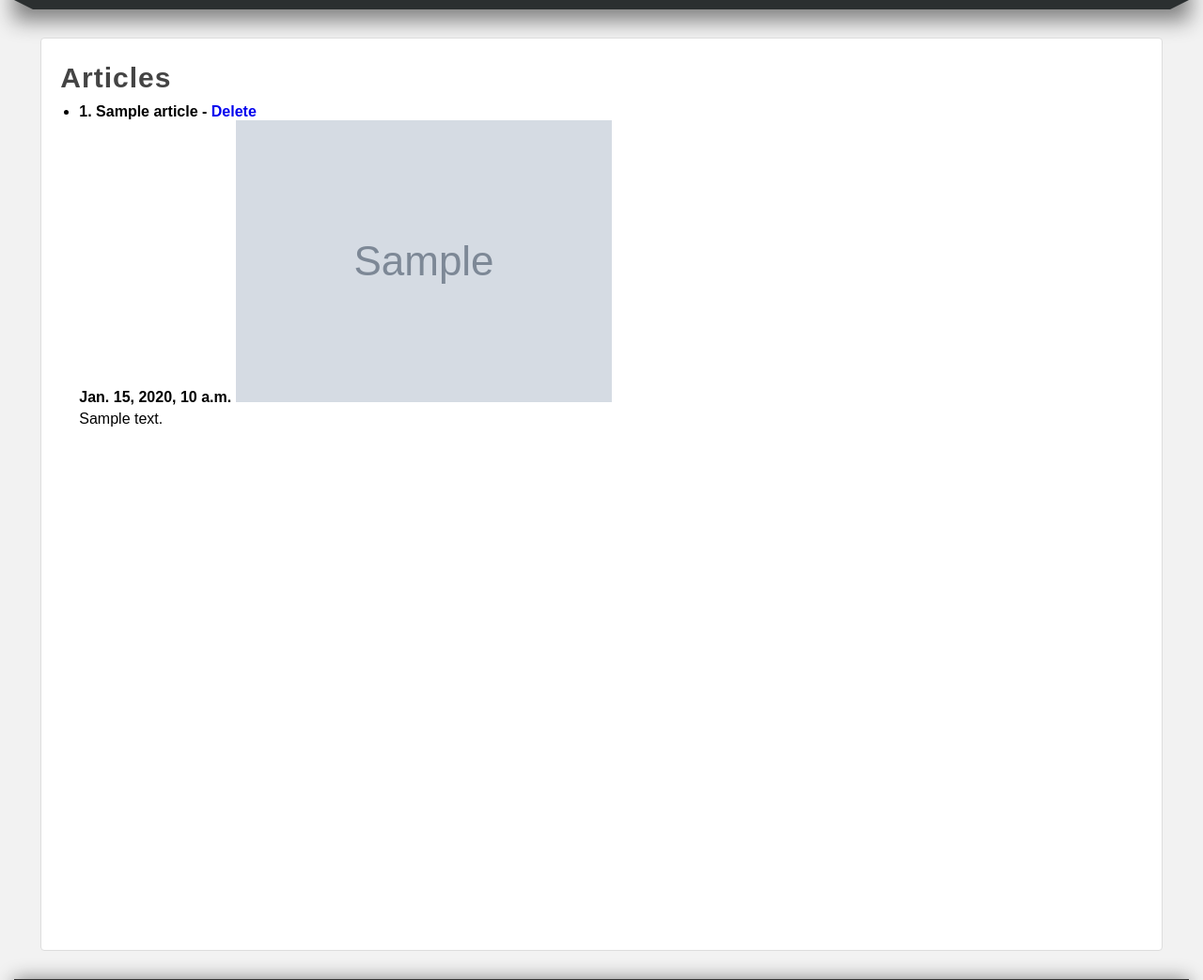
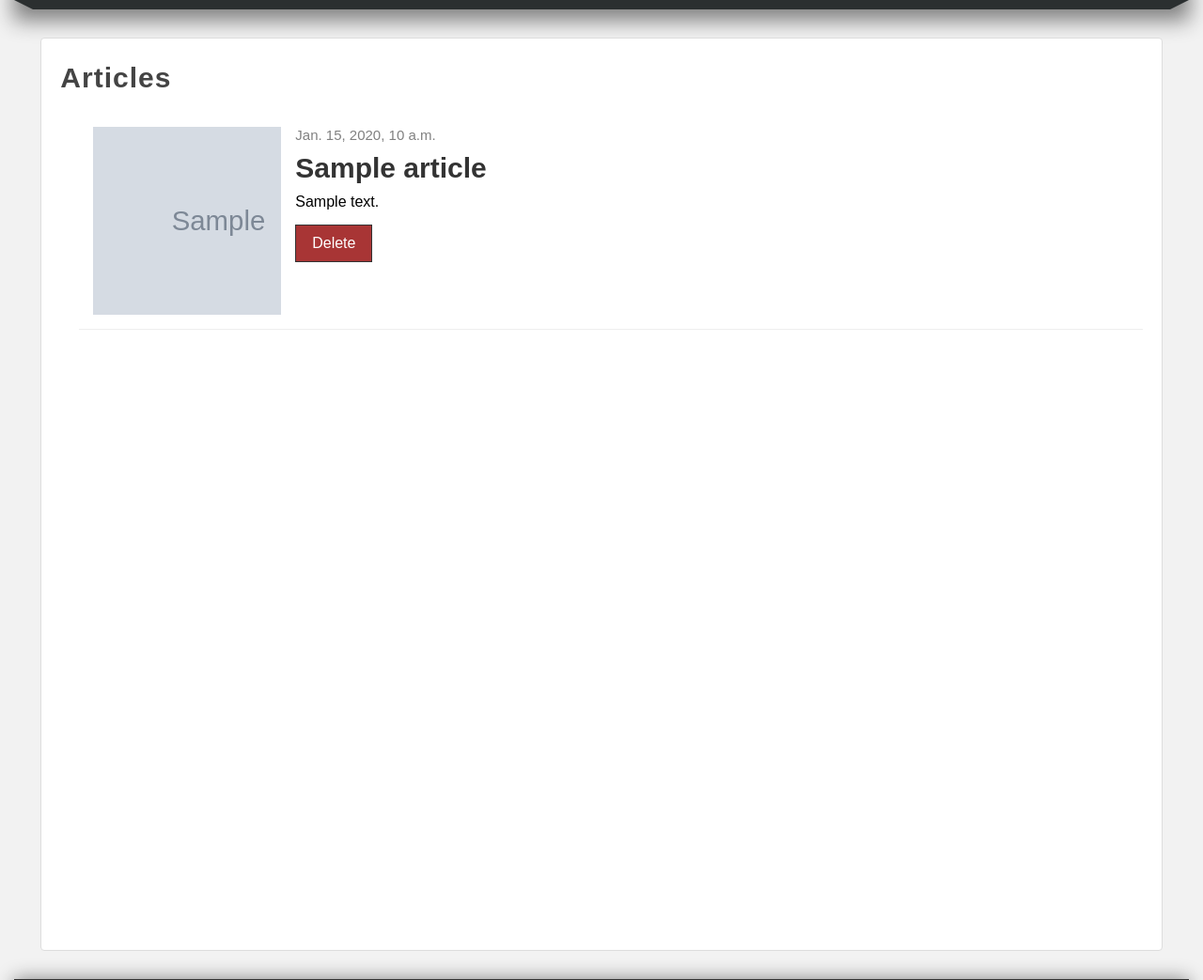
Before and after one commit to JorgeAgulloM/master30python_web, a Django app: page /article/all/ in a window 1280 px wide. Shown: the part 182-1225 px from the top of the page at 94% size. Run offline with Django 4.2, Linux system fonts and the light colour scheme; tables that the repository leaves empty hold one stand-in row (values such as "Sample post"); grey boxes marked "Sample" are stand-in pictures.

Commit message:
Style articles has been added.

```diff
--- a/django/start_django/first_app/static/css/styles.css
+++ b/django/start_django/first_app/static/css/styles.css
@@ -15,6 +15,11 @@
 .box ul, .box ol{
     margin-left: 20px;
     margin-bottom: 0px;
+}
+
+.clearfix{
+    clear: both;
+    float: none;
 }
 
 body{
@@ -199,6 +204,57 @@ nav ul li a:hover{
 }
 
 
+.article-item{
+    margin-bottom: 20px;
+    margin-top: 20px;
+    padding: 15px;
+    border-bottom: 1px solid #eee;
+    clear:both;
+}
+
+.article-item .image{
+    width: 200px;
+    height: 200px;
+    float: left;
+    overflow: hidden;
+}
+
+.article-item .image img{
+    height: 200px;
+}
+
+.article-item .data{
+    float: left;
+    padding: 15px;
+    padding-top: 0px;
+}
+
+.article-item h2{
+    display: block;
+    font-size: 30px;
+    color: #333;
+    margin-bottom: 10px
+}
+
+.article-item span.date{
+    display: block;
+    font-size: 15px;
+    color: gray;
+    margin-bottom: 10px
+}
+
+.btn{
+    display: block;
+    padding: 10px;
+    background: rgb(168, 53, 53);
+    color: white;
+    border: 1px solid #333;
+    margin-top: 15px;
+    width: 60px;
+    text-align: center;
+}
+
+
 /* Footer Style */
 
 footer{
--- a/django/start_django/first_app/templates/articles.html
+++ b/django/start_django/first_app/templates/articles.html
@@ -28,15 +28,26 @@
 
     <ul>
         {% for article in articles %}
-            <li>
-                <h4>{{article.id}}. {{article.title}} - <a href="{% url 'delete_article' id=article.id %}">Delete</a></h4>
-                <strong>{{article.created_at}}</strong>
+            <article class="article-item">
+
                 {% if article.image != 'null' %}
-                    <img src="{{article.image.url}}" alt="" />
+                    <div class="image">
+                        <img src="{{article.image.url}}" alt="" />
+                    </div>
                 {% endif %}
-                <p>{{article.content}}</p>
-            </li>
-            <br/>
+
+                <div class="data">
+                    <span class="date">{{article.created_at}}</span>
+                    <h2>{{article.title}}</h2>
+                    <p>{{article.content}}</p>
+                    <p><a href="{% url 'delete_article' id=article.id %}" class="btn btn-delete">Delete</a></p>
+                </div>
+
+
+
+                <div class="clearfix"></div>
+            </article>
+
         {% endfor %}
     </ul>
 
--- a/django/start_django/first_app/views.py
+++ b/django/start_django/first_app/views.py
@@ -138,7 +138,7 @@ def get_articles(request):
         # Es necesrio importar Q desde from django.db.models import Q
         # Article.objects.filter( Q(value1) | Q(value2) | Q(condition) | Q(filter) | Q(...) )
 
-        articles = Article.objects.all()
+        articles = Article.objects.filter(public=True)
         articles = reversed(articles)
 
     except Exception as e:
```
